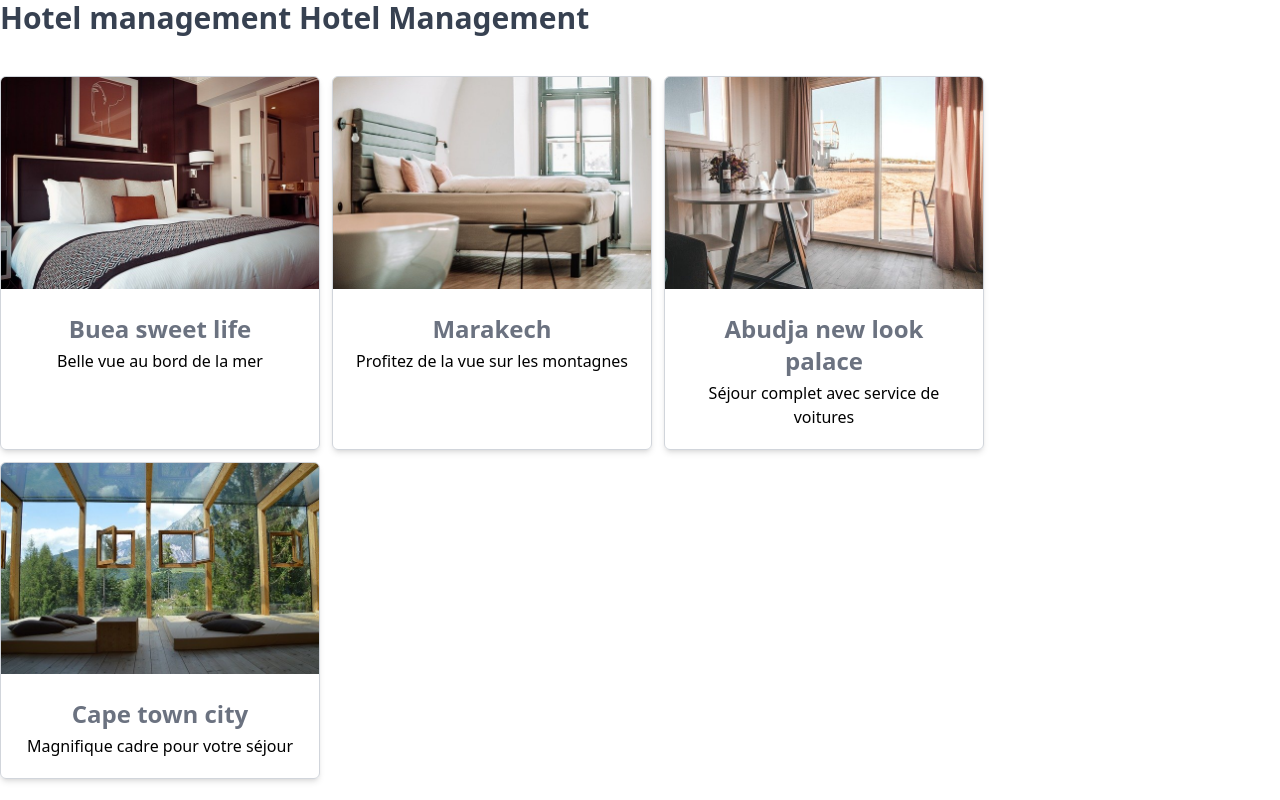
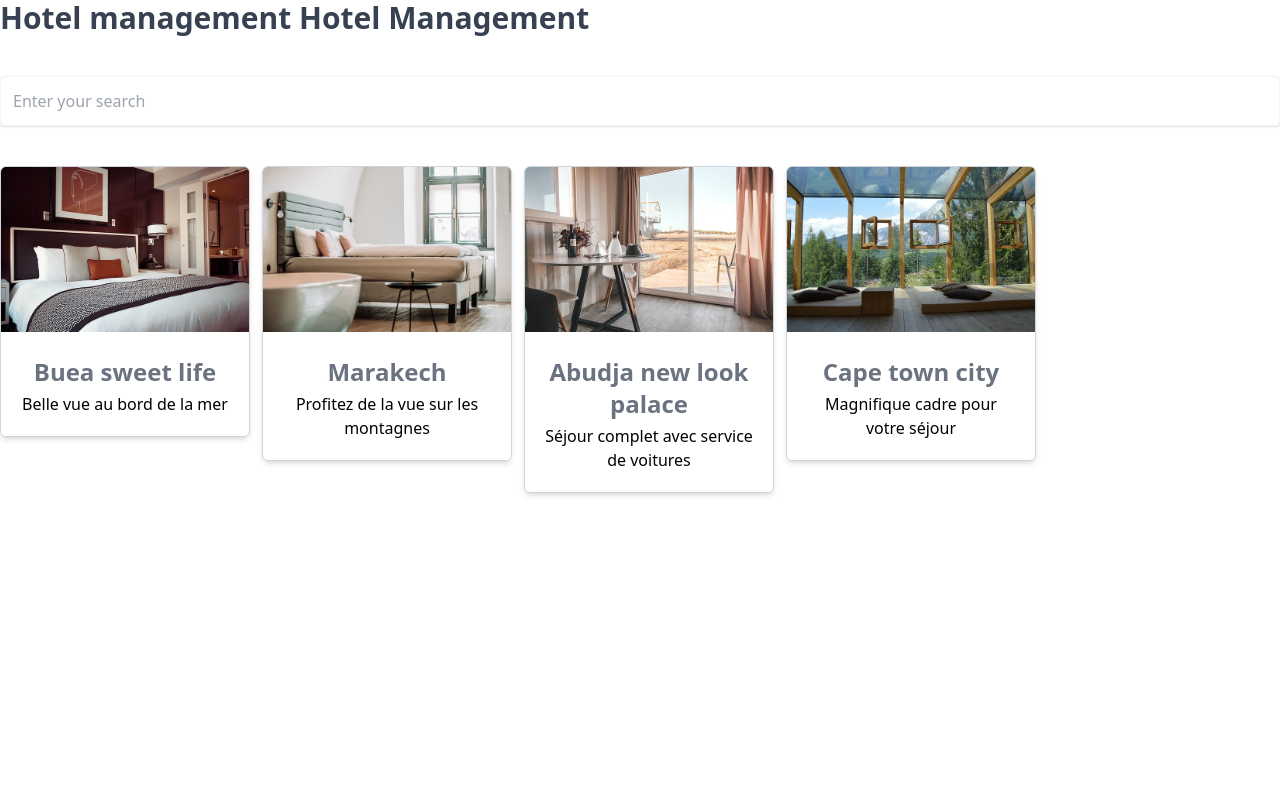
Before and after one commit to NdekoCode/hotel-management, an Angular app: page / in a window 1280 px wide. Built offline with nearby package versions, Linux system fonts and the light colour scheme.

Commit message:
feat: add search hotel item

```diff
--- a/index.js
+++ b/index.js
@@ -2,8 +2,5 @@ const subscriptions = document.querySelectorAll(".btn.btn-sm");
 
 // Parcourir chaque abonnement et cliquer sur le bouton "Se désabonner"
 subscriptions.forEach((subscription) => {
-	const timer = setInterval(() => {
-		subscription.click();
-		clearInterval(timer);
-	}, 300);
+	subscription.click();
 });
--- a/src/app/app.component.html
+++ b/src/app/app.component.html
@@ -1,4 +1,4 @@
 <main class="container">
 	<h1 class="text-3xl font-bold text-gray-700">Hotel management {{ title }}</h1>
-	<app-hotel-list />
+	<app-hotels />
 </main>
--- /dev/null
+++ b/src/app/components/hotel-card/hotel-card.component.html
@@ -0,0 +1,18 @@
+<article
+	class="border shadow-md border-gray-300 w-[250px] max-w-max min-h-[250px] basis-1/4 rounded-md overflow-hidden"
+>
+	<header class="w-full">
+		<img
+			[src]="hotel.imageUrl"
+			[alt]="hotel.hotelName"
+			[title]="hotel.hotelName"
+			class="w-full object-cover h-auto"
+		/>
+	</header>
+	<div class="p-5 text-center">
+		<h3 class="text-2xl font-bold my-1 text-gray-500">
+			{{ hotel.hotelName }}
+		</h3>
+		<p>{{ hotel.description }}</p>
+	</div>
+</article>
--- a/src/app/components/hotel-list/hotel-list.component.html
+++ b/src/app/components/hotel-list/hotel-list.component.html
@@ -1,20 +1,3 @@
-<div class="container mt-10 flex flex-wrap gap-3" *ngIf="hotelData">
-	<article
-		class="border shadow-md border-gray-300 w-[250px] max-w-max min-h-[250px] basis-1/4 rounded-md overflow-hidden"
-		*ngFor="let hotel of hotelData"
-	>
-		<header class="w-full">
-			<img
-				[src]="hotel.imageUrl"
-				[alt]="hotel.hotelName"
-				class="w-full object-cover h-auto"
-			/>
-		</header>
-		<div class="p-5 text-center">
-			<h3 class="text-2xl font-bold my-1 text-gray-500">
-				{{ hotel.hotelName }}
-			</h3>
-			<p>{{ hotel.description }}</p>
-		</div>
-	</article>
+<div class="mt-10 flex flex-wrap gap-3">
+	<app-hotel-card *ngFor="let hotel of data" [hotel]="hotel" />
 </div>
--- a/src/app/components/hotel-list/hotel-list.component.ts
+++ b/src/app/components/hotel-list/hotel-list.component.ts
@@ -1,4 +1,4 @@
-import { Component } from '@angular/core';
+import { Component, Input } from '@angular/core';
 import { Hotel } from './../../libs/models/Hotel.model';
 
 @Component({
@@ -7,38 +7,5 @@ import { Hotel } from './../../libs/models/Hotel.model';
 })
 export class HotelListComponent {
 	title: string = 'Liste des hotel';
-	hotelData: Hotel[] = [
-		{
-			hotelId: 1,
-			hotelName: 'Buea sweet life',
-			description: 'Belle vue au bord de la mer',
-			price: 230.5,
-			imageUrl: 'assets/images/hotel-room.jpg',
-			rating: 3.5,
-		},
-		{
-			hotelId: 2,
-			hotelName: 'Marakech',
-			description: 'Profitez de la vue sur les montagnes',
-			price: 145.5,
-			imageUrl: 'assets/images/the-interior.jpg',
-			rating: 5,
-		},
-		{
-			hotelId: 3,
-			hotelName: 'Abudja new look palace',
-			description: 'Séjour complet avec service de voitures',
-			price: 120.12,
-			imageUrl: 'assets/images/indoors.jpg',
-			rating: 4,
-		},
-		{
-			hotelId: 4,
-			hotelName: 'Cape town city',
-			description: 'Magnifique cadre pour votre séjour',
-			price: 135.12,
-			imageUrl: 'assets/images/window.jpg',
-			rating: 2.5,
-		},
-	];
+	@Input() data: Hotel[] = [];
 }
--- /dev/null
+++ b/src/app/components/search-input/search-input.component.html
@@ -0,0 +1,12 @@
+<div class="mb-3 w-full">
+	<input
+		type="search"
+		name="search"
+		id="search"
+		#searchValue
+		(input)="searchElement(searchValue.value)"
+		placeholder="Enter your search"
+		class="border border-gray-100 w-full shadow px-3 py-3 rounded outline-none"
+		ngModel
+	/>
+</div>
--- /dev/null
+++ b/src/app/components/search-input/search-input.component.ts
@@ -0,0 +1,12 @@
+import { Component, EventEmitter, Output } from '@angular/core';
+@Component({
+	selector: 'app-search-input',
+	templateUrl: './search-input.component.html',
+})
+export class SearchInputComponent {
+	@Output() searchChange = new EventEmitter<string>();
+	searchElement(value: string) {
+		this.searchChange.emit(value);
+		console.log(value);
+	}
+}
--- /dev/null
+++ b/src/app/libs/constants/data.ts
@@ -0,0 +1,35 @@
+import { Hotel } from './../models/Hotel.model';
+export const HOTEL_DATA: Hotel[] = [
+	{
+		hotelId: 1,
+		hotelName: 'Buea sweet life',
+		description: 'Belle vue au bord de la mer',
+		price: 230.5,
+		imageUrl: 'assets/images/hotel-room.jpg',
+		rating: 3.5,
+	},
+	{
+		hotelId: 2,
+		hotelName: 'Marakech',
+		description: 'Profitez de la vue sur les montagnes',
+		price: 145.5,
+		imageUrl: 'assets/images/the-interior.jpg',
+		rating: 5,
+	},
+	{
+		hotelId: 3,
+		hotelName: 'Abudja new look palace',
+		description: 'Séjour complet avec service de voitures',
+		price: 120.12,
+		imageUrl: 'assets/images/indoors.jpg',
+		rating: 4,
+	},
+	{
+		hotelId: 4,
+		hotelName: 'Cape town city',
+		description: 'Magnifique cadre pour votre séjour',
+		price: 135.12,
+		imageUrl: 'assets/images/window.jpg',
+		rating: 2.5,
+	},
+];
--- /dev/null
+++ b/src/app/pages/hotels/hotels.component.html
@@ -0,0 +1,6 @@
+<main class="container mt-10">
+	<app-search-input (searchChange)="search($event)" />
+	<div class="container" *ngIf="filteredHotelData">
+		<app-hotel-list [data]="filteredHotelData" />
+	</div>
+</main>
--- /dev/null
+++ b/src/app/pages/hotels/hotels.component.ts
@@ -0,0 +1,31 @@
+import { Component, OnInit } from '@angular/core';
+import { Hotel } from 'src/app/libs/models/Hotel.model';
+import { HOTEL_DATA } from './../../libs/constants/data';
+
+@Component({
+	selector: 'app-hotels',
+	templateUrl: './hotels.component.html',
+})
+export class HotelsComponent implements OnInit {
+	searchValue: string = '';
+	public hotelData: Hotel[] = HOTEL_DATA;
+	public filteredHotelData!: Hotel[];
+
+	ngOnInit(): void {
+		this.getHotelData();
+	}
+	search(value: string): void {
+		this.searchValue = value;
+		console.log(this.searchValue);
+		this.getHotelData();
+	}
+	getHotelData() {
+		if (!this.searchValue) {
+			this.filteredHotelData = this.hotelData;
+		} else {
+			this.filteredHotelData = this.hotelData.filter((item) =>
+				item.hotelName.includes(this.searchValue)
+			);
+		}
+	}
+}
```
Also changed, not shown: src/app/app.module.ts (+13 -4 lines), src/app/components/hotel-card/hotel-card.component.ts (added, +10 -0 lines).
